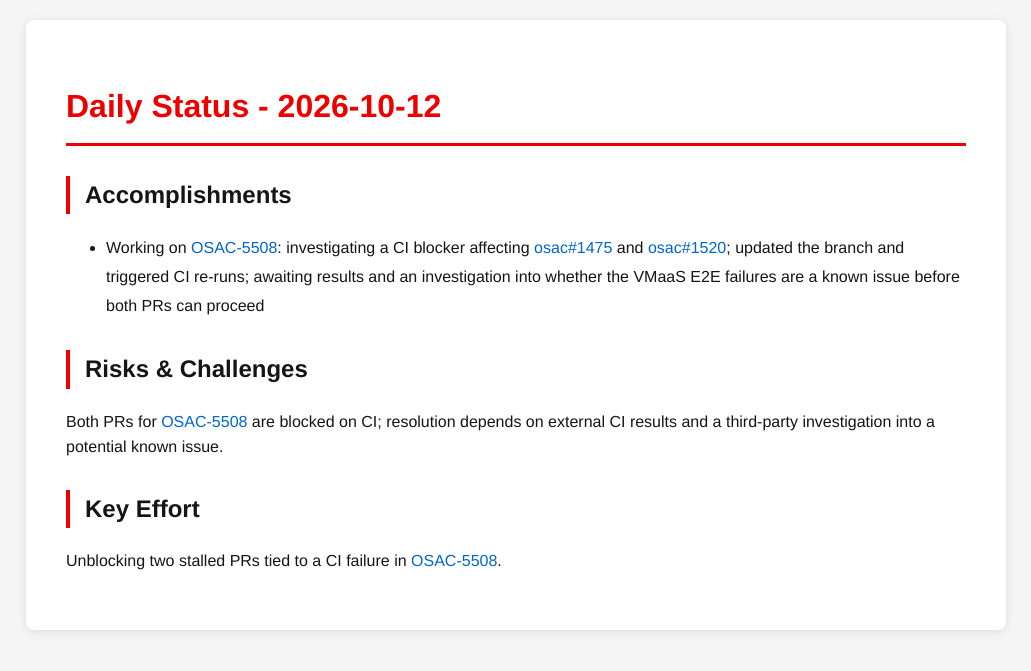
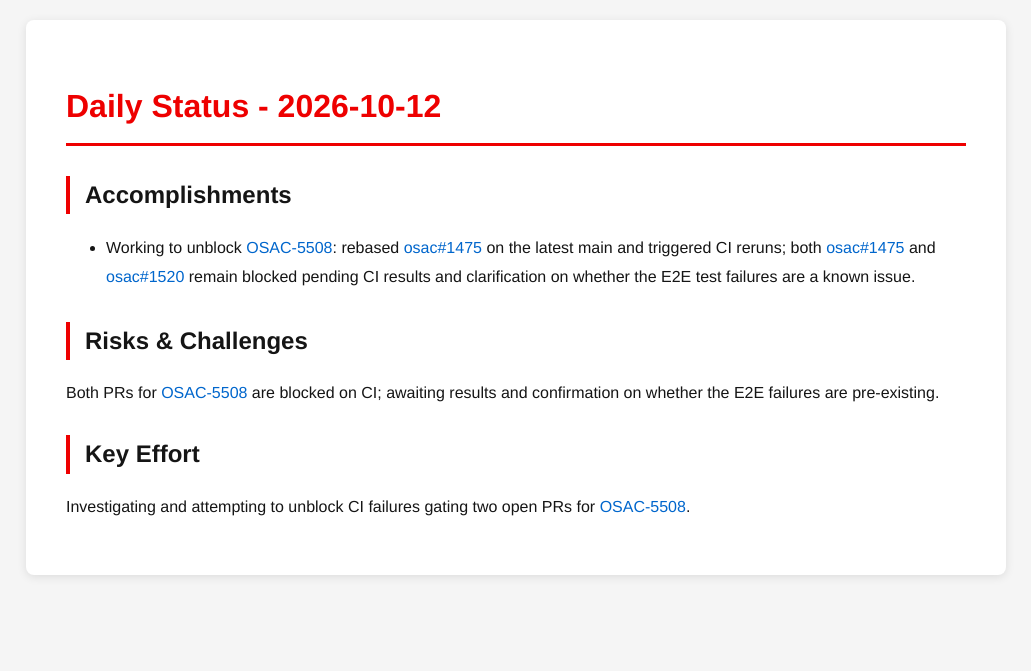
Before and after one commit to tzvatot/daily-status, a Jekyll site: the page built from 2026-10-12.md, in a window 1280 px wide. Shown: the top 671 px of the page, without its empty margins (124-1155 px from the left). Built offline with Jekyll 4.4.1, drawn with Linux system fonts in a browser that asks for light colours.

Commit message:
Daily status update - 2026-10-12

```diff
--- a/2026-10-12.md
+++ b/2026-10-12.md
@@ -7,10 +7,10 @@ date: 2026-10-12
 # Daily Status - 2026-10-12
 
 ## Accomplishments
-- Working on [OSAC-5508](https://redhat.atlassian.net/browse/OSAC-5508): investigating a CI blocker affecting [osac#1475](https://github.com/osac-project/osac/pull/1475) and [osac#1520](https://github.com/osac-project/osac/pull/1520); updated the branch and triggered CI re-runs; awaiting results and an investigation into whether the VMaaS E2E failures are a known issue before both PRs can proceed
+- Working to unblock [OSAC-5508](https://redhat.atlassian.net/browse/OSAC-5508): rebased [osac#1475](https://github.com/osac-project/osac/pull/1475) on the latest main and triggered CI reruns; both [osac#1475](https://github.com/osac-project/osac/pull/1475) and [osac#1520](https://github.com/osac-project/osac/pull/1520) remain blocked pending CI results and clarification on whether the E2E test failures are a known issue.
 
 ## Risks & Challenges
-Both PRs for [OSAC-5508](https://redhat.atlassian.net/browse/OSAC-5508) are blocked on CI; resolution depends on external CI results and a third-party investigation into a potential known issue.
+Both PRs for [OSAC-5508](https://redhat.atlassian.net/browse/OSAC-5508) are blocked on CI; awaiting results and confirmation on whether the E2E failures are pre-existing.
 
 ## Key Effort
-Unblocking two stalled PRs tied to a CI failure in [OSAC-5508](https://redhat.atlassian.net/browse/OSAC-5508).
+Investigating and attempting to unblock CI failures gating two open PRs for [OSAC-5508](https://redhat.atlassian.net/browse/OSAC-5508).
```
